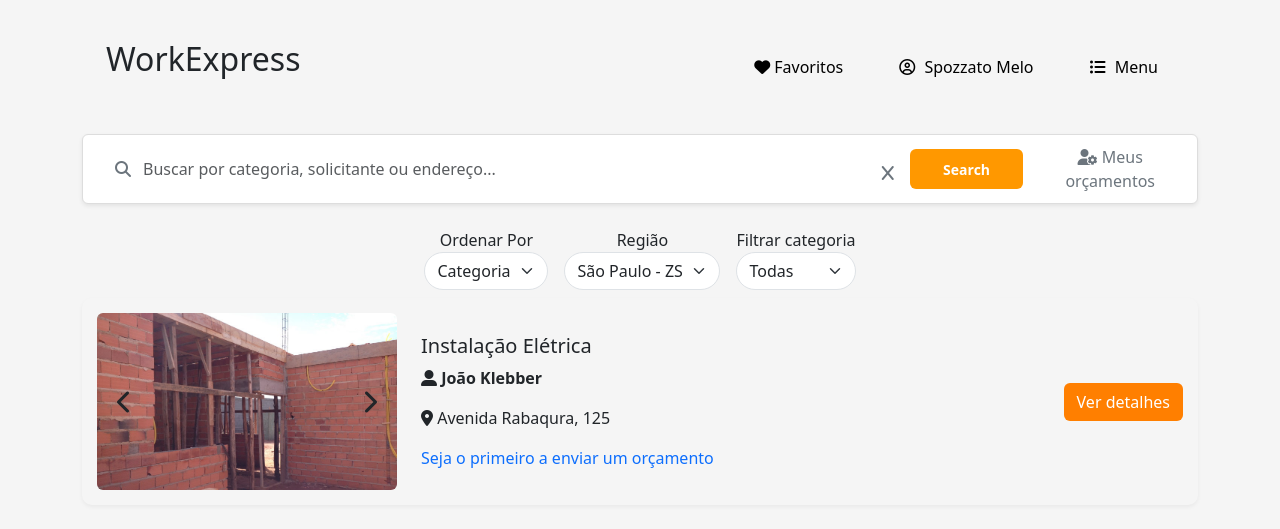
After one commit to Adan-Marques/tcc_ads, a Django app: page /accounts/ticketPrestador/ in a window 1280 px wide. The commit adds this page. Shown: the top 529 px of the page. Run offline with Django 5.2, Linux system fonts and the light colour scheme.

Commit message:
feat: adiciona tela de ticketPrestador

```diff
--- a/static/css/home.css
+++ b/static/css/home.css
@@ -574,3 +574,27 @@ body {
 	border-radius: 50%;
 	padding: 10px;
 }
+
+.job-card {
+	border: 1px solid #ddd;
+	border-radius: 10px;
+	padding: 15px;
+	margin-bottom: 15px;
+	box-shadow: 0 2px 4px rgba(0, 0, 0, 0.05);
+}
+
+.job-image {
+	width: 100px;
+	height: 80px;
+	object-fit: cover;
+	border-radius: 5px;
+}
+
+.btn-orange {
+	background-color: #ff7f00;
+	color: white;
+}
+
+.btn-orange:hover {
+	background-color: #e56d00;
+}
--- /dev/null
+++ b/templates/ticketPrestador.html
@@ -0,0 +1,129 @@
+{% load static %}
+<!DOCTYPE html>
+<html lang="pt-br">
+
+<head>
+    <meta charset="UTF-8">
+    <title>WorkExpress</title>
+    <meta name="viewport" content="width=device-width, initial-scale=1">
+    <link href="https://cdn.jsdelivr.net/npm/bootstrap@5.3.3/dist/css/bootstrap.min.css" rel="stylesheet"
+        integrity="sha384-QWTKZyjpPEjISv5WaRU9OFeRpok6YctnYmDr5pNlyT2bRjXh0JMhjY6hW+ALEwIH" crossorigin="anonymous">
+    <link rel="stylesheet" href="/static/css/home.css">
+    <link rel="stylesheet" href="https://cdnjs.cloudflare.com/ajax/libs/font-awesome/6.7.2/css/all.min.css"
+        integrity="sha512-Evv84Mr4kqVGRNSgIGL/F/aIDqQb7xQ2vcrdIwxfjThSH8CSR7PBEakCr51Ck+w+/U6swU2Im1vVX0SVk9ABhg=="
+        crossorigin="anonymous" referrerpolicy="no-referrer" />
+    <link rel="stylesheet" href="https://cdnjs.cloudflare.com/ajax/libs/font-awesome/6.5.1/css/all.min.css">
+    <script src="https://cdn.jsdelivr.net/npm/bootstrap@5.3.0/dist/js/bootstrap.bundle.min.js"></script>
+</head>
+
+<body>
+
+    <div class="container mt-4">
+        <nav class="navbar-menu d-flex align-items-center justify-content-between px-4 py-3">
+            <h3>
+                <div class="logo fw-bold fs-4">
+                    <h2>WorkExpress</h2>
+                </div>
+            </h3>
+            <ul class="nav gap-4 align-items-center mb-0">
+                <li class="nav-item">
+                    <a class="nav-link nav-menu-link" href="#" style="color: black;"> <i class="fa-solid fa-heart"></i>
+                        Favoritos </a>
+                </li>
+                <li class="nav-item">
+                    <a class="nav-link nav-menu-link" href="" style="color: black;">
+                        <i class="fa-regular fa-circle-user" style="margin-right: 5px;"></i> Spozzato Melo
+                    </a>
+                </li>
+                <li class="nav-item">
+                    <a class="nav-link nav-menu-link" href="#" style="color: black;">
+                        <i class="fa-solid fa-list-ul" style="margin-right: 5px;"></i> Menu
+                    </a>
+                </li>
+            </ul>
+        </nav>
+        </nav>
+    </div>
+    <div class="container mt-4">
+        <!-- Barra de busca -->
+        <div class="d-flex align-items-center mb-4 shadow-sm rounded overflow-hidden bg-white"
+            style="max-width: 120%; height: 70px; border: 1px solid #ddd;">
+            <span class="px-3 text-muted">
+                <i class="bi bi-search"></i>
+            </span>
+            <i class="fa-solid fa-magnifying-glass text-secondary"></i>
+            <input type="text" class="form-control border-0 shadow-none" style="width: 70%;"
+                placeholder="Buscar por categoria, solicitante ou endereço...">
+            <i class="fa-solid fa-x ms-3 mt-2 me-3 text-secondary"></i>
+            <button class="btn btn-warning text-white fw-semibold rounded-2"
+                style="width: 120px; height: 40px;">Search</button>
+            <button class="btn btn-outline-secondary border-0 rounded-0">
+                <i class="fa-solid fa-user-gear"></i> Meus orçamentos
+            </button>
+        </div>
+        <!-- Filtros -->
+        <div class="d-flex align-items-center justify-content-center flex-wrap gap-3 mb-2">
+            <div>
+                <label class="text-center d-block">Ordenar Por</label>
+                <select class="form-select rounded-pill">
+                    <option>Categoria</option>
+                </select>
+            </div>
+            <div>
+                <label class="text-center d-block">Região</label>
+                <select class="form-select rounded-pill">
+                    <option>São Paulo - ZS</option>
+                </select>
+            </div>
+            <div>
+                <label class="text-center d-block">Filtrar categoria</label>
+                <select class="form-select rounded-pill">
+                    <option>Todas</option>
+                </select>
+            </div>
+        </div>
+
+        <!-- Lista de serviços -->
+        <div class="job-card d-flex border-0 align-items-center justify-content-between">
+            <div id="carouselJob" class="carousel slide me-4" style="width: 300px;">
+                <div class="carousel-inner rounded">
+                    <div class="carousel-item active">
+                        <img src="{% static 'images/8.jpg' %}" class="d-block w-100" alt="Imagem 1">
+                    </div>
+                    <div class="carousel-item">
+                        <img src="{% static 'images/9.jpg' %}" class="d-block w-100" alt="Imagem 2">
+                    </div>
+                    <div class="carousel-item">
+                        <img src="{% static 'images/10.jpg' %}" class="d-block w-100" alt="Imagem 3">
+                    </div>
+                </div>
+                <button class="carousel-control-prev" type="button" data-bs-target="#carouselJob" data-bs-slide="prev"
+                    style="top: 50%; transform: translateY(-50%); width: 15%; left: 5px;">
+                    <i class="fa-solid fa-chevron-left text-dark fs-4 p-2 rounded-circle"></i>
+                    <span class="visually-hidden">Anterior</span>
+                </button>
+                <button class="carousel-control-next" type="button" data-bs-target="#carouselJob" data-bs-slide="next"
+                    style="top: 50%; transform: translateY(-50%); width: 15%; right: 5px;">
+                    <i class="fa-solid fa-chevron-right text-dark fs-4 p-2 rounded-circle"></i>
+                    <span class="visually-hidden">Próximo</span>
+                </button>
+            </div>
+
+            <div class="flex-grow-1">
+                <h5>Instalação Elétrica</h5>
+                <p class="mb-3"><i class="fa-solid fa-user-large"></i><strong> João Klebber </strong></p>
+                <p class="mb-3"><i class="fa-solid fa-location-dot"></i> Avenida Rabaqura, 125</p>
+                <a href="#" class="text-decoration-none text-primary">Seja o primeiro a enviar um orçamento</a>
+            </div>
+
+            <div class="ms-auto">
+                <a href="#" class="btn btn-orange">Ver detalhes</a>
+            </div>
+        </div>
+
+
+        <!-- Bootstrap JS -->
+        <script src="https://cdn.jsdelivr.net/npm/bootstrap@5.3.3/dist/js/bootstrap.bundle.min.js"></script>
+</body>
+
+</html>
--- a/templates/ticketUsuario.html
+++ b/templates/ticketUsuario.html
@@ -34,7 +34,7 @@
                     </a>
                 </li>
                 <li class="nav-item">
-                    <a class="nav-link nav-menu-link active" href="#" style="color: black;">
+                    <a class="nav-link nav-menu-link" href="#" style="color: black;">
                         <i class="fa-solid fa-list-ul" style="margin-right: 5px;"></i> Meus chamados
                     </a>
                 </li>
--- a/users/urls.py
+++ b/users/urls.py
@@ -6,4 +6,5 @@ urlpatterns = [
     path('logout/', views.logout_view, name='logout'),
     path('ticket/', views.ticket, name='ticket'),
     path('ticketUsuario/', views.ticketUsuario, name='ticketUsuario'),
+    path('ticketPrestador/', views.ticketPrestador, name='ticketPrestador'),
 ]
--- a/users/views.py
+++ b/users/views.py
@@ -35,9 +35,15 @@ def ticket(request):
     return render(request, 'ticket.html')
 
 
-#@login_required
+@login_required
 def ticketUsuario(request):
     #if request.user.type_user == 'P':
         #TODO refactor
         #return HttpResponse('*Fazer uma paǵina 404*')
     return render(request, 'ticketUsuario.html')
+
+def ticketPrestador(request):
+    #if request.user.type_user == 'P':
+        #TODO refactor
+        #return HttpResponse('*Fazer uma paǵina 404*')
+    return render(request, 'ticketPrestador.html')
```
